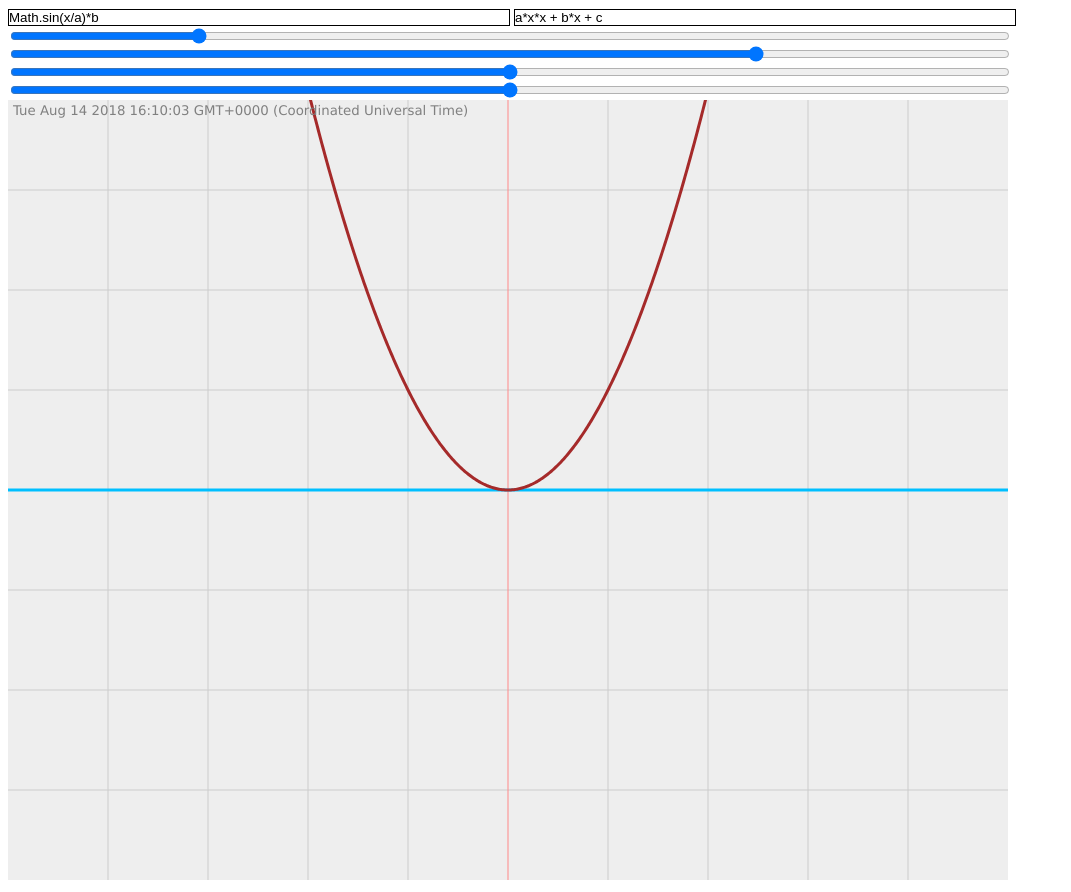
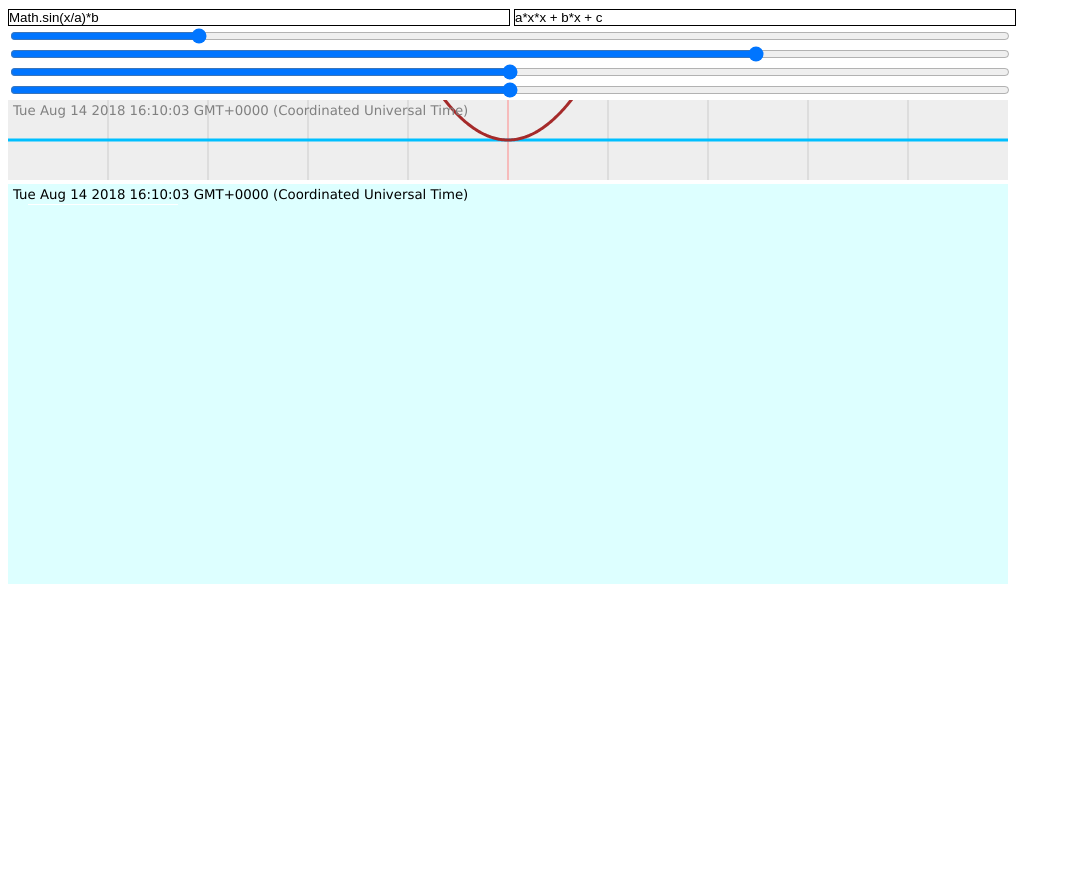
Before and after one commit to Lveekhout/javascriptsource, a plain HTML site: page Animating Canvas/Parabool/index.html in a window 1280 px wide. Shown: the whole page, without its empty margins (0-1071 px from the left). After the commit the page ends 800 px from the top, so only its background shows below. Drawn offline with Linux system fonts and the light colour scheme.

Commit message:
Initiele Vierkant object

```diff
--- a/Animating Canvas/Parabool/index.html
+++ b/Animating Canvas/Parabool/index.html
@@ -3,6 +3,7 @@
     <head>
         <title>Parabool</title>
         <link rel="stylesheet" href="css/index.css">
+        <script src="js/Vierkant.js"></script>
         <script src="js/index.js"></script>
     </head>
     <body>
@@ -12,6 +13,7 @@
         <input oninput="a=parseFloat(this.value); window.requestAnimationFrame(draw)" type="range" step="0.01" min="-2" max="2" value="1">
         <input oninput="b=parseFloat(this.value); window.requestAnimationFrame(draw)" type="range" step="0.01" min="-5" max="5" value="0">
         <input oninput="c=parseFloat(this.value); window.requestAnimationFrame(draw)" type="range" step="0.01" min="-5" max="5" value="0">
-        <canvas id="canvas" width="1000px" height="780px"></canvas>
+        <canvas id="canvas" width="1000px" height="80px"></canvas>
+        <canvas id="vierkantcanvas" width="1000px" height="400px" style="background-color: #DFF"></canvas>
     </body>
 </html>
--- /dev/null
+++ b/Animating Canvas/Parabool/js/Vierkant.js
@@ -0,0 +1,13 @@
+function Vierkant(canvas) {
+    this.ctx = canvas.getContext('2d')
+    this.ctx.font = "10pt Verdana"
+    this.ctx.fillStyle = "black"
+    this.ctx.fillText(new Date(), 5, 15)
+
+    this.ctx.fillStyle = "white"
+    this.ctx.fillRect(20,20,150,1);
+//    this.ctx.strokeStyle = "red"
+//    this.ctx.lineWidth = 0
+//    this.ctx.strokeRect(20,20,150,100);
+    this.ctx.stroke();
+}
--- a/Animating Canvas/Parabool/js/index.js
+++ b/Animating Canvas/Parabool/js/index.js
@@ -10,42 +10,42 @@ let c = 0
 function raster() {
     ctx.save()
     ctx.lineWidth = 1
-    ctx.beginPath();
+    ctx.beginPath()
         for (let x=ox+zoom; x<canvas.clientWidth; x+=zoom) { ctx.moveTo(x, 0); ctx.lineTo(x, canvas.clientHeight) }
         for (let y=oy+zoom; y<canvas.clientHeight; y+=zoom) { ctx.moveTo(0, y); ctx.lineTo(canvas.clientWidth, y) }
         for (let x=ox-zoom; x>0; x-=zoom) { ctx.moveTo(x, 0); ctx.lineTo(x, canvas.clientHeight) }
         for (let y=oy-zoom; y>0; y-=zoom) { ctx.moveTo(0, y); ctx.lineTo(canvas.clientWidth, y) }
         ctx.strokeStyle = "#CCC"
-    ctx.stroke();
-    ctx.beginPath();
+    ctx.stroke()
+    ctx.beginPath()
         ctx.moveTo(ox, 0)
         ctx.lineTo(ox, canvas.clientHeight)
         ctx.moveTo(0, oy)
         ctx.lineTo(canvas.clientWidth, oy)
         ctx.strokeStyle = "#F88"
-    ctx.stroke();
+    ctx.stroke()
     ctx.restore()
 }
 function draw() {
-    ctx.clearRect(0, 0, canvas.clientWidth, canvas.clientHeight); // clear canvas
+    ctx.clearRect(0, 0, canvas.clientWidth, canvas.clientHeight) // clear canvas
 
     raster()
 
-    ctx.beginPath();
+    ctx.beginPath()
     for (let _x=0;_x<canvas.clientWidth+step;_x+=step) {
         let x = (-ox+_x)/zoom
         try { ctx.lineTo(_x, eval(functie1.value)*-zoom+oy) } catch(e) {}
     }
     ctx.strokeStyle = "deepskyblue"
-    ctx.stroke();
+    ctx.stroke()
 
-    ctx.beginPath();
+    ctx.beginPath()
     for (let _x=0;_x<canvas.clientWidth+step;_x+=step) {
         let x = (-ox+_x)/zoom
         try { ctx.lineTo(_x, eval(functie2.value)*-zoom+oy) } catch(e) {}
     }
     ctx.strokeStyle = "brown"
-    ctx.stroke();
+    ctx.stroke()
 
     let datum = new Date()
     ctx.fillText(datum, 5, 15)
@@ -61,13 +61,16 @@ window.onload = () => {
     canvas.addEventListener("mouseup", e => drag=false)
     canvas.addEventListener("mouseleave", e => drag=false)
     canvas.addEventListener("mousemove", e => { if (drag) { ox += e.movementX;  oy += e.movementY; window.requestAnimationFrame(draw) } })
+    canvas.addEventListener("dblclick", e => console.log(e))
 
     ctx = canvas.getContext('2d')
-    ctx.globalCompositeOperation = 'source-over';
+//    ctx.globalCompositeOperation = 'source-over'
     ctx.font = "10pt Verdana"
     ctx.fillStyle = "gray"
     ctx.lineWidth = 3
 
     zoominput.value = zoom
     window.requestAnimationFrame(draw)
+
+    new Vierkant(document.getElementById('vierkantcanvas'))
 }
```
